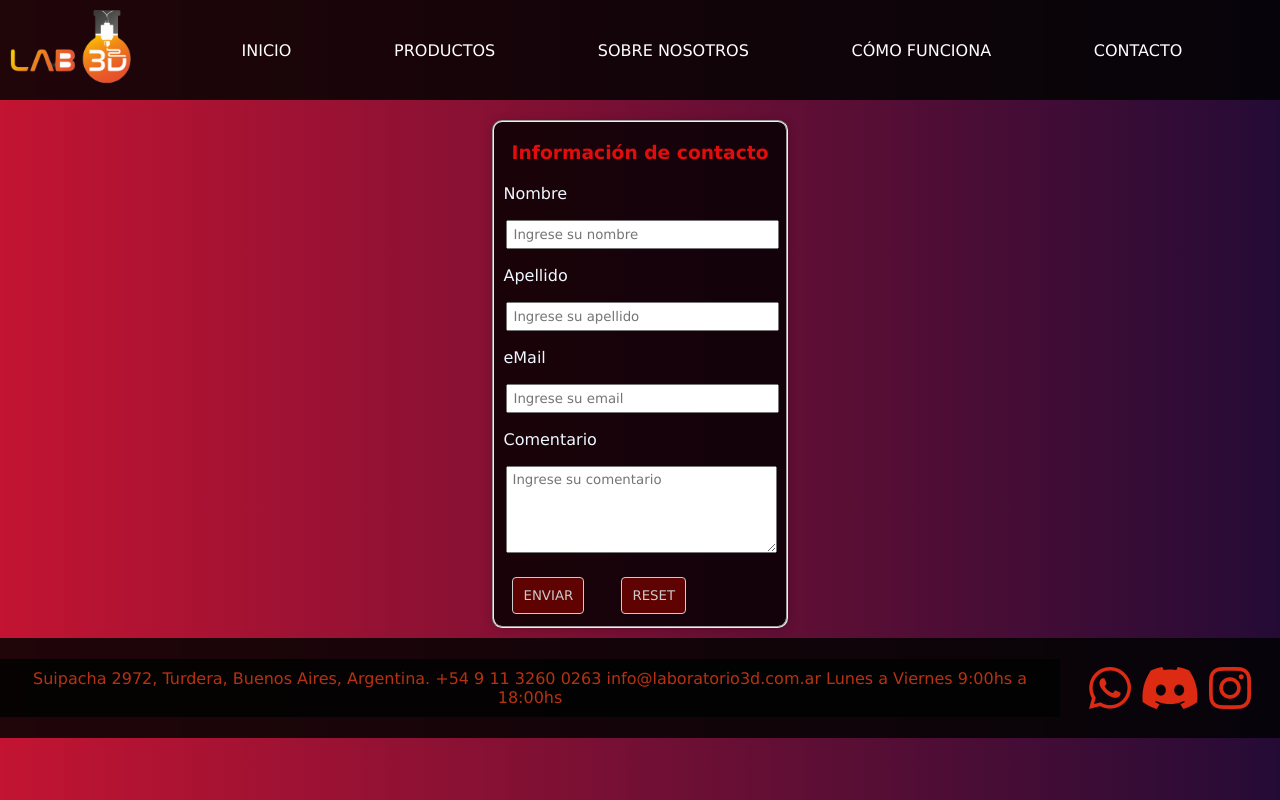
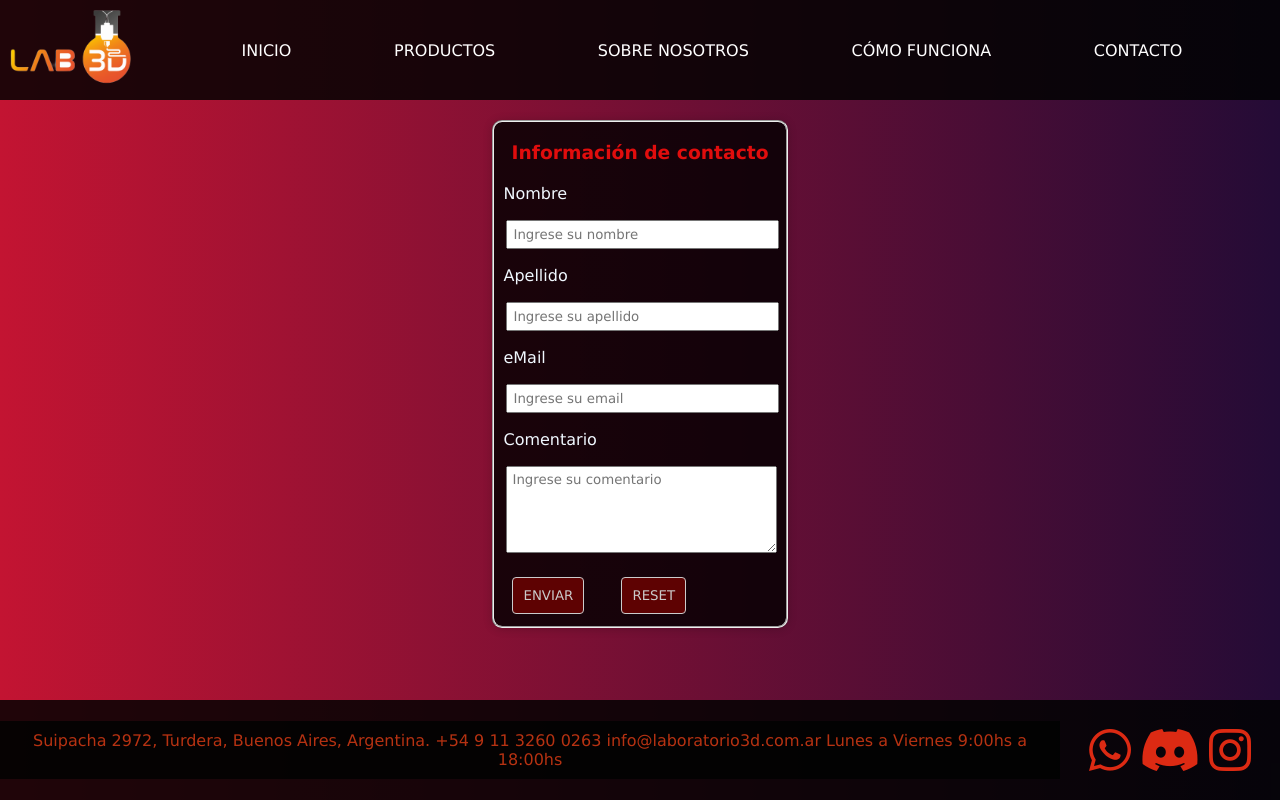
Before and after one commit to punisher-113/TPO-CODO-A-CODO-COM-23024-GRUPO18, a plain HTML site: page contacto.html in a window 1280 px wide. Drawn offline with Linux system fonts and the light colour scheme.

Commit message:
Correción Footer siempre abajo

```diff
--- a/css/general.css
+++ b/css/general.css
@@ -23,6 +23,11 @@ body {
     background-position: center center;
     background-attachment: fixed;
     align-content: space-between;
+
+    /* Para mantener el footer al final, sin importar el contenido del body */
+    display:flex;
+    flex-direction: column;
+    min-height: 100vh;
 }
 
 /* ----------
@@ -421,6 +426,9 @@ footer {
     display: flex;
     justify-content: space-around;
     align-items: center;
+
+    /* Para mantener el footer al final, sin importar el contenido del body */
+    margin-top: auto;
 }
 
 /* Iconos */
```
